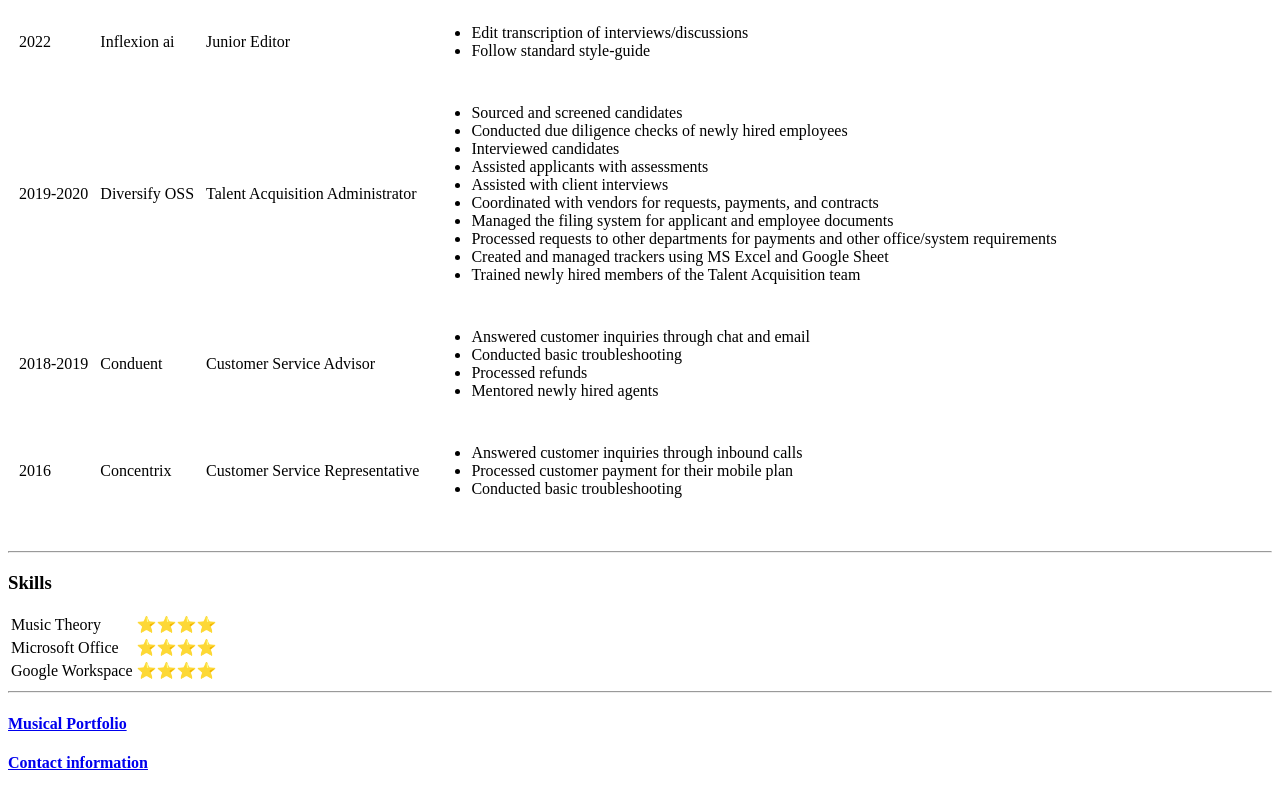
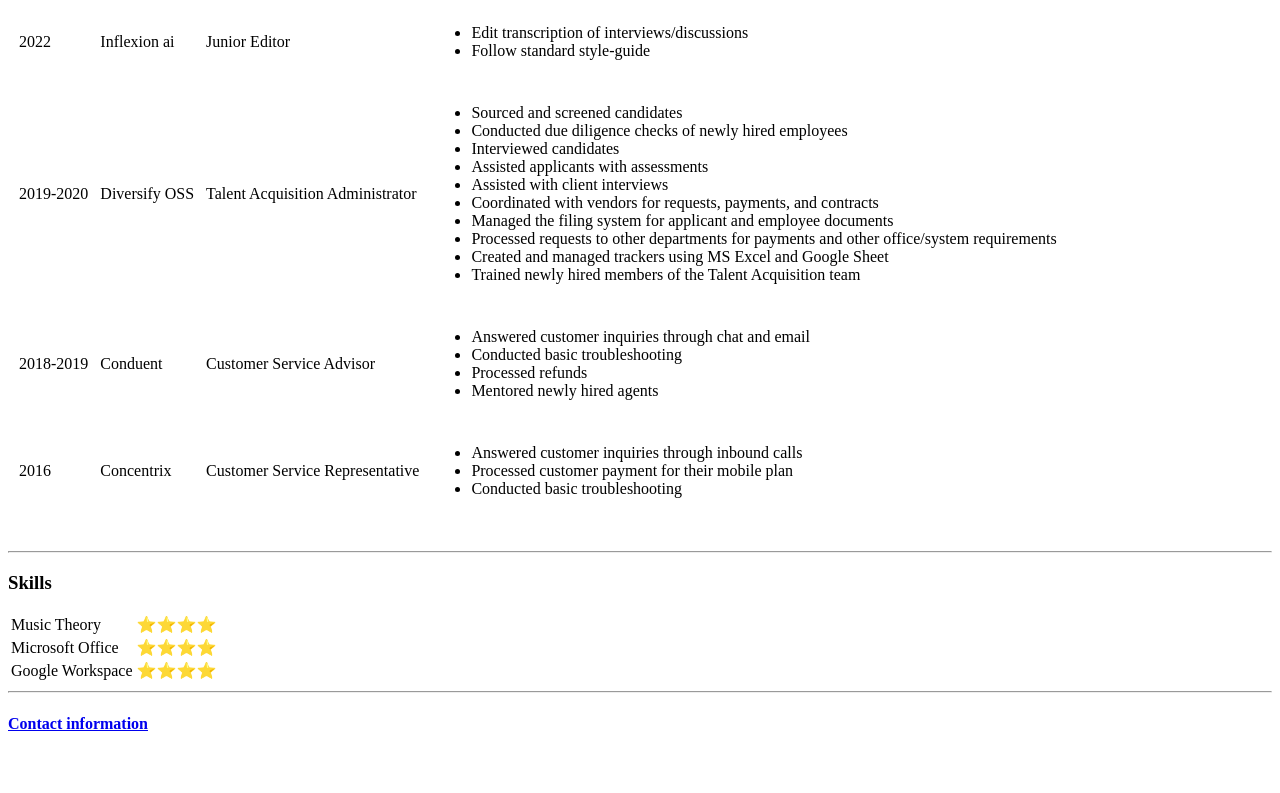
Before and after one commit to Patclarin/cv, a plain HTML site: page index.html in a window 1280 px wide. Shown: the part 511-1304 px from the top of the page. After the commit the page ends 1265 px from the top, so only its background shows below. Drawn offline with Linux system fonts and the light colour scheme.

Commit message:
Update index.html

```diff
--- a/index.html
+++ b/index.html
@@ -106,7 +106,6 @@
       </tr>
       </table>
     <hr>
-    <h4><a href="Music Portfolio.html">Musical Portfolio</a></h4>
     <h4><a href="contact details.html">Contact information</a> </h4>
   </body>
 </html>
```
